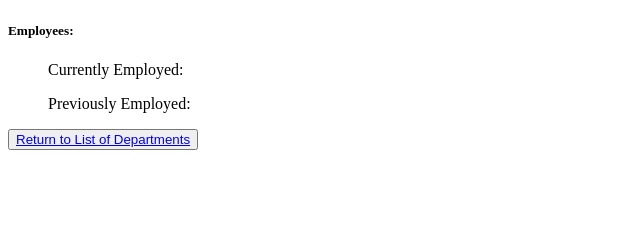
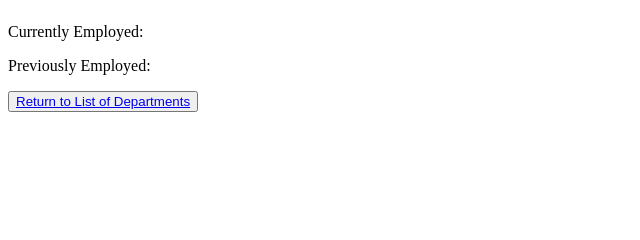
Before and after one commit to talkative-tangs/Bangazon-LLC, a Django app: template Website/templates/Website/departments_detail.html in a window 1280 px wide. Shown: the part 110-350 px from the top of the page, without its empty margins (0-640 px from the left). Run offline with Django 3.2, Linux system fonts and the light colour scheme; the template is opened without the code that fills it, so the values that code supplies are empty.

Commit message:
formatting fixes

```diff
--- a/Website/templates/Website/departments_detail.html
+++ b/Website/templates/Website/departments_detail.html
@@ -3,21 +3,22 @@
 {% block content %}
 <h2>Bangazon Department: {{ department }}</h2>
     <h5>Budget: ${{ department.budget }}.00 per quarter</h5>
-        <h5>Employees: </h5>
-            <ul>
-                <p>Currently Employed: </p>
+        <p>Currently Employed: </p>
+                <ul>
                     {% for employee in department.employee_set.all %}
                         {% if employee.end_date == null %}
                             <li>{{ employee.first_name }} {{ employee.last_name }}</li>
                         {% endif %}
                     {% endfor %}
+                </ul>
                 <p>Previously Employed: </p>
+                <ul>
                     {% for employee in department.employee_set.all %}
                         {% if employee.end_date != null %}
                             <li>{{ employee.first_name }} {{ employee.last_name }}</li>
                         {% endif %}
                     {% endfor %}
-            </ul>
+                </ul>
 <button>
     <a href="{% url 'Website:departments' %}">Return to List of Departments</a>
 </button>
```
